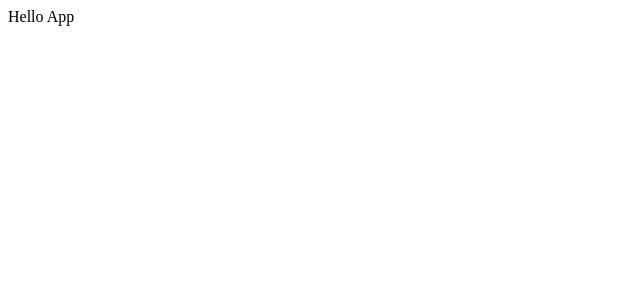
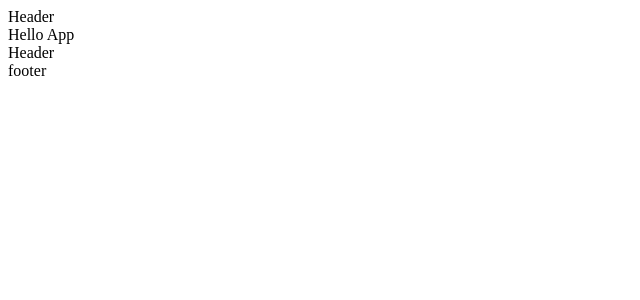
Before and after one commit to sansubed/ReactBackendFrontend, a React (Vite) app: page / in a window 1280 px wide. Shown: the top 300 px of the page, without its empty margins (0-640 px from the left). Built offline with nearby package versions, Linux system fonts and the light colour scheme.

Commit message:
added footer component

```diff
--- a/src/App.jsx
+++ b/src/App.jsx
@@ -1,6 +1,19 @@
 // Creat app component
 
+import Header from "./header"
+import Footer from "./footer"
+
+
 function App() {
-  return <div>Hello App</div>
+  return(
+  <>
+  <Header />
+ <div>Hello App</div>
+ <Header />
+ <Footer />
+ </>
+
+  )
 }
+
 export default App
--- /dev/null
+++ b/src/footer.jsx
@@ -0,0 +1,4 @@
+function Footer() {
+    return <div>footer </div>
+  }
+  export default Footer
```
